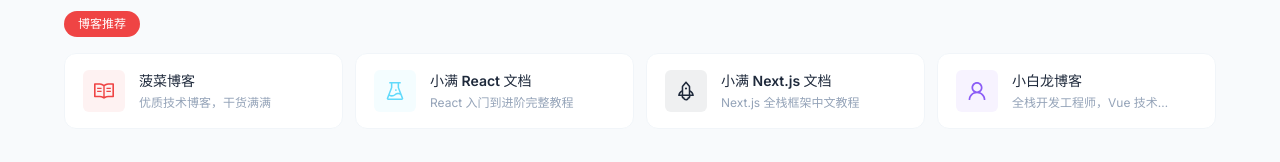
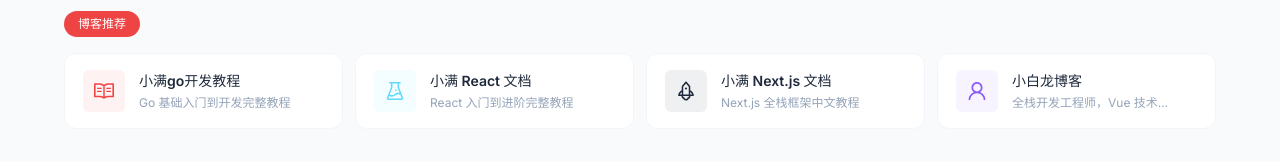
Before and after one commit to itlingxiu/itlingxiu.github.io, a React (Vite) app: page /resources in a window 1280 px wide. Shown: the part 186-348 px from the top of the page. Built offline with nearby package versions, Linux system fonts and the light colour scheme.

Commit message:
fix: update resource section with new blog link
- Replaced the old blog link with a new Go development tutorial link in the Resources page, enhancing the relevance of the resources provided.

```diff
--- a/src/pages/Resources/index.tsx
+++ b/src/pages/Resources/index.tsx
@@ -64,7 +64,7 @@
     tag: '博客推荐',
     tagColor: '#ef4444',
     items: [
-      { icon: <ReadOutlined />, title: '菠菜博客', desc: '优质技术博客，干货满满', url: 'https://bocai668.xyz/', color: '#ef4444' },
+      { icon: <ReadOutlined />, title: '小满go开发教程', desc: 'Go 基础入门到开发完整教程', url: 'https://go-docs.pages.dev/posts/', color: '#ef4444' },
       { icon: <ExperimentOutlined />, title: '小满 React 文档', desc: 'React 入门到进阶完整教程', url: 'https://message163.github.io/react-docs/react/basic/introduce.html', color: '#61dafb' },
       { icon: <RocketOutlined />, title: '小满 Next.js 文档', desc: 'Next.js 全栈框架中文教程', url: 'https://nextjs-docs-henna-six.vercel.app/tutorials/getting-started', color: '#1e293b' },
       { icon: <UserOutlined />, title: '小白龙博客', desc: '全栈开发工程师，Vue 技术栈深耕者', url: 'https://xiaolong0418.com/about', color: '#8b5cf6' },
```
